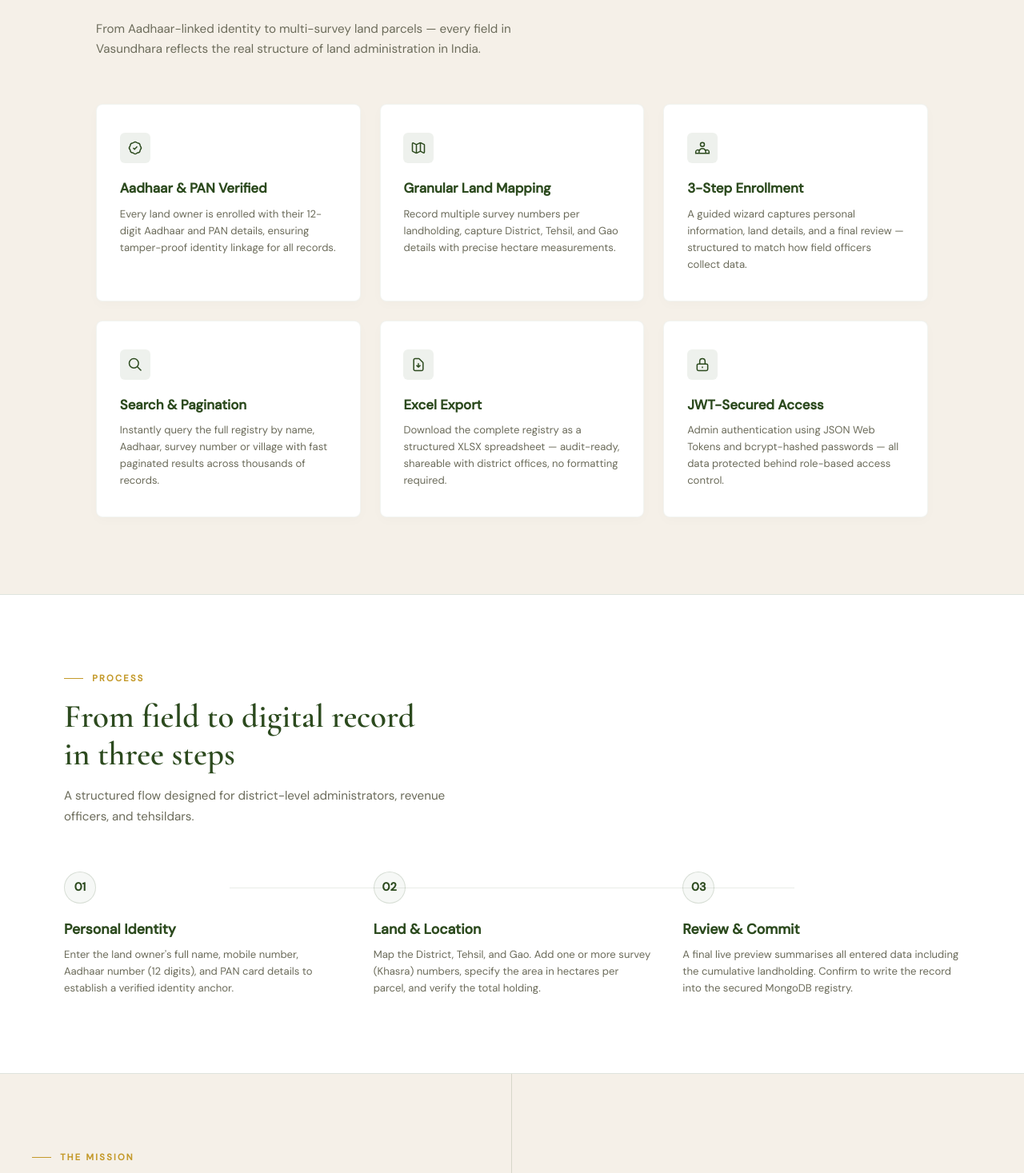
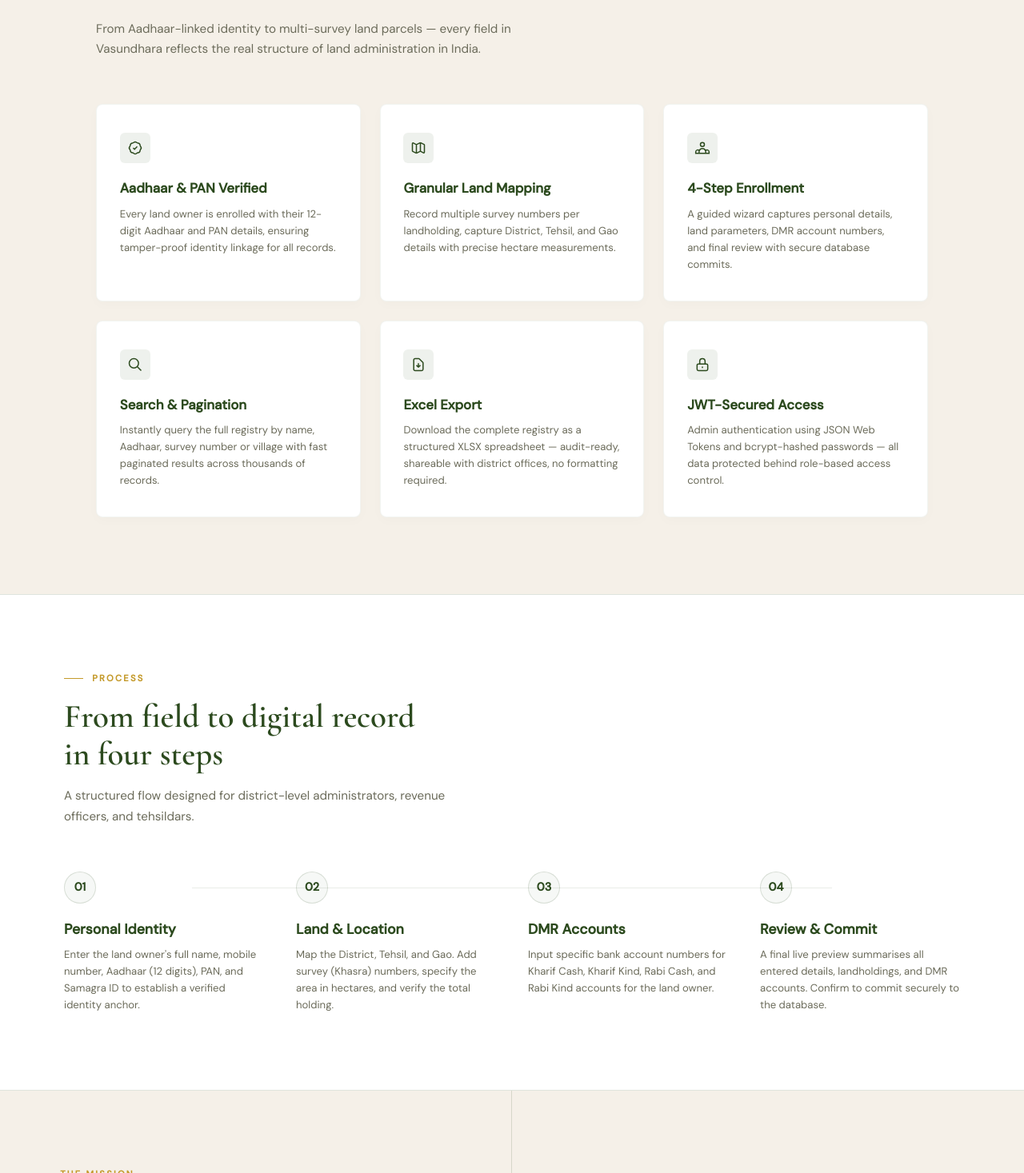
Before and after one commit to dotrwt/Vasundhara, a React (Vite) app in the folder frontend/: page / in a window 1280 px wide. Shown: the part 972-2439 px from the top of the page at 80% size. Built offline with nearby package versions, Linux system fonts and the light colour scheme; no server answers.

Commit message:
Updated landing page layout to reflect 4-step workflow and added favicon

```diff
--- a/frontend/index.html
+++ b/frontend/index.html
@@ -1,10 +1,10 @@
-
   <!DOCTYPE html>
   <html lang="en">
     <head>
       <meta charset="UTF-8" />
+      <link rel="icon" type="image/png" href="/src/assets/Vasundhara_logo2.png" />
       <meta name="viewport" content="width=device-width, initial-scale=1.0" />
-      <title>Internal Data Entry App</title>
+      <title>Vasundhara — Land Registry Portal</title>
     </head>
 
     <body>
--- a/frontend/src/pages/LandingPage.css
+++ b/frontend/src/pages/LandingPage.css
@@ -261,7 +261,7 @@
 .landing-page-body .how-section .section-intro { color: var(--muted); }
 
 .landing-page-body .steps-grid {
-  display: grid; grid-template-columns: repeat(3,1fr); gap: 2.5rem;
+  display: grid; grid-template-columns: repeat(4,1fr); gap: 2.5rem;
   margin-top: 3.5rem; position: relative;
   max-width: 1200px;
   margin-left: auto;
@@ -269,7 +269,7 @@
 }
 .landing-page-body .steps-grid::before {
   content: '';
-  position: absolute; top: 20px; left: calc(100% / 6 + 20px); right: calc(100% / 6 + 20px);
+  position: absolute; top: 20px; left: calc(100% / 8 + 20px); right: calc(100% / 8 + 20px);
   height: 1px; background: rgba(44,74,30,0.1);
   pointer-events: none;
 }
--- a/frontend/src/pages/LandingPage.tsx
+++ b/frontend/src/pages/LandingPage.tsx
@@ -89,7 +89,7 @@ export const LandingPage: React.FC = () => {
               <div className="stat-label">Identity verified records</div>
             </div>
             <div className="stat-item">
-              <div className="stat-num">3-Step</div>
+              <div className="stat-num">4-Step</div>
               <div className="stat-label">Streamlined enrollment</div>
             </div>
             <div className="stat-item">
@@ -182,9 +182,9 @@ export const LandingPage: React.FC = () => {
                 <path d="M17 20h5v-2a3 3 0 00-5.356-1.857M17 20H7m10 0v-2c0-.656-.126-1.283-.356-1.857M7 20H2v-2a3 3 0 015.356-1.857M7 20v-2c0-.656.126-1.283.356-1.857m0 0a5.002 5.002 0 019.288 0M15 7a3 3 0 11-6 0 3 3 0 016 0z" />
               </svg>
             </div>
-            <div className="feature-title">3-Step Enrollment</div>
+            <div className="feature-title">4-Step Enrollment</div>
             <p className="feature-desc">
-              A guided wizard captures personal information, land details, and a final review — structured to match how field officers collect data.
+              A guided wizard captures personal details, land parameters, DMR account numbers, and final review with secure database commits.
             </p>
           </div>
           <div className="feature-cell">
@@ -230,7 +230,7 @@ export const LandingPage: React.FC = () => {
           <h2>
             From field to digital record
             <br />
-            in three steps
+            in four steps
           </h2>
           <p className="section-intro">A structured flow designed for district-level administrators, revenue officers, and tehsildars.</p>
         </div>
@@ -239,21 +239,28 @@ export const LandingPage: React.FC = () => {
             <div className="step-num">01</div>
             <div className="step-title">Personal Identity</div>
             <p className="step-desc">
-              Enter the land owner's full name, mobile number, Aadhaar number (12 digits), and PAN card details to establish a verified identity anchor.
+              Enter the land owner's full name, mobile number, Aadhaar (12 digits), PAN, and Samagra ID to establish a verified identity anchor.
             </p>
           </div>
           <div className="step">
             <div className="step-num">02</div>
             <div className="step-title">Land & Location</div>
             <p className="step-desc">
-              Map the District, Tehsil, and Gao. Add one or more survey (Khasra) numbers, specify the area in hectares per parcel, and verify the total holding.
+              Map the District, Tehsil, and Gao. Add survey (Khasra) numbers, specify the area in hectares, and verify the total holding.
             </p>
           </div>
           <div className="step">
             <div className="step-num">03</div>
+            <div className="step-title">DMR Accounts</div>
+            <p className="step-desc">
+              Input specific bank account numbers for Kharif Cash, Kharif Kind, Rabi Cash, and Rabi Kind accounts for the land owner.
+            </p>
+          </div>
+          <div className="step">
+            <div className="step-num">04</div>
             <div className="step-title">Review & Commit</div>
             <p className="step-desc">
-              A final live preview summarises all entered data including the cumulative landholding. Confirm to write the record into the secured MongoDB registry.
+              A final live preview summarises all entered details, landholdings, and DMR accounts. Confirm to commit securely to the database.
             </p>
           </div>
         </div>
```
